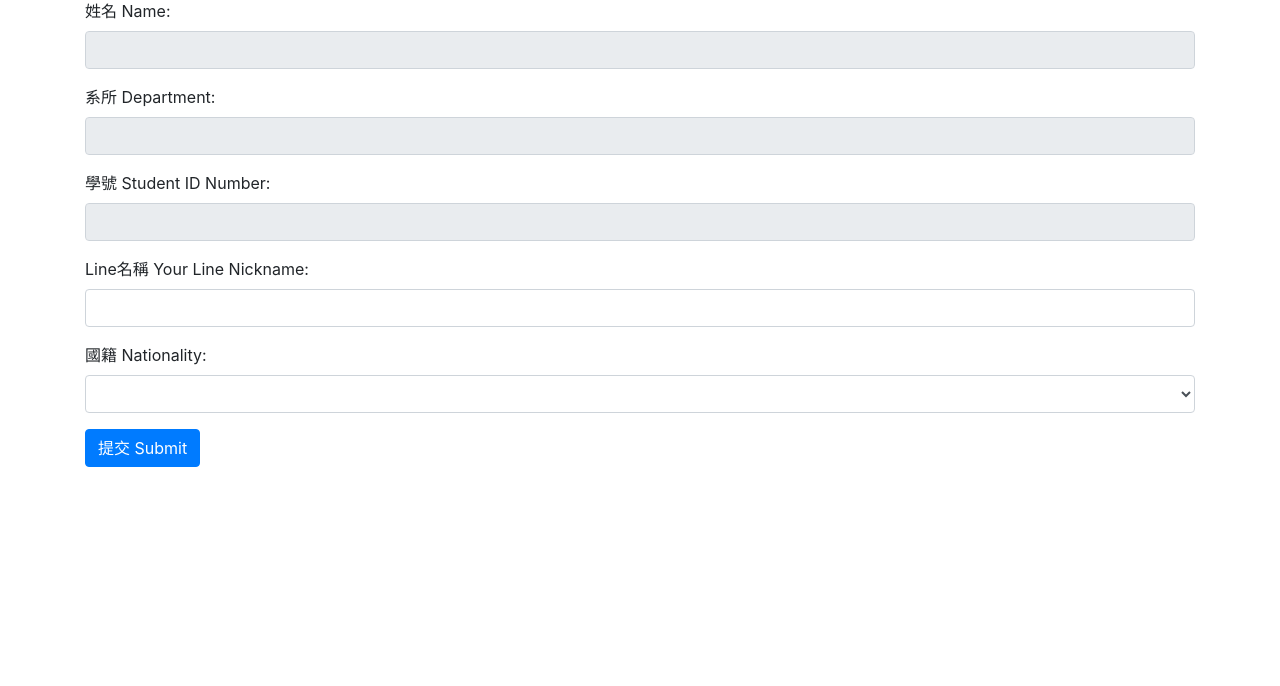
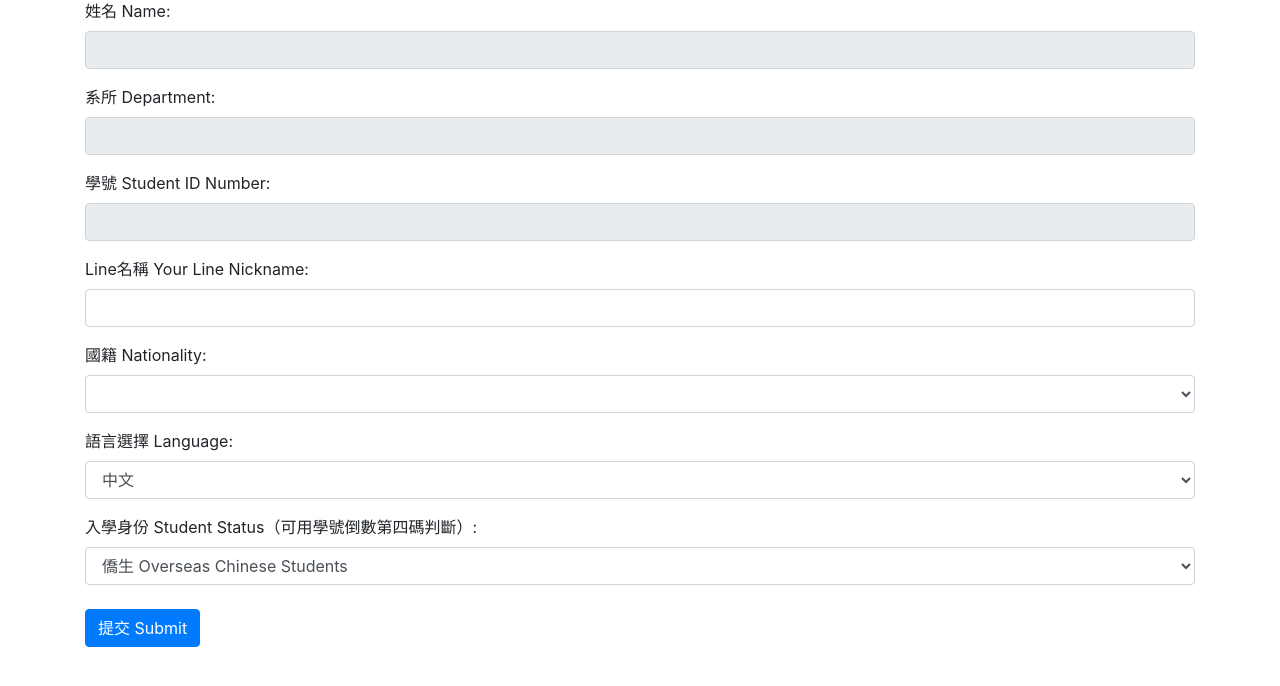
Before and after one commit to momonong/SSO-for-chatbot, a FastAPI app: template app/templates/fill_form.html in a window 1280 px wide. Shown: the part 95-781 px from the top of the page. Run offline with FastAPI, Linux system fonts and the light colour scheme; the template is opened without the code that fills it, so the values that code supplies are empty; some libraries are stand-ins or nearby versions.

Commit message:
Update fill_form with adding lang and identity selections

```diff
--- a/app/templates/fill_form.html
+++ b/app/templates/fill_form.html
@@ -197,6 +197,22 @@
                     <!-- Add more countries as needed -->
                 </select>
             </div>
+            <div class="form-group">
+                <label for="Language">語言選擇 Language:</label>
+                <select class="form-control" id="Language" name="Language" required>
+                    <option value="zh">中文</option>
+                    <option value="en">English</option>
+                </select>
+            </div>
+            <div>
+                <label for="Status">入學身份 Student Status（可用學號倒數第四碼判斷）:</label>
+                <select class="form-control" id="Status" name="Status" required>
+                    <option value="1">僑生 Overseas Chinese Students</option>
+                    <option value="2">國際生 International Students</option>
+                    <option value="3">陸生 Mainland Chinese Students</option>
+                </select>
+            </div>
+            <br>
             <button type="submit" class="btn btn-primary">提交 Submit</button>
         </form>
     </div>
```
